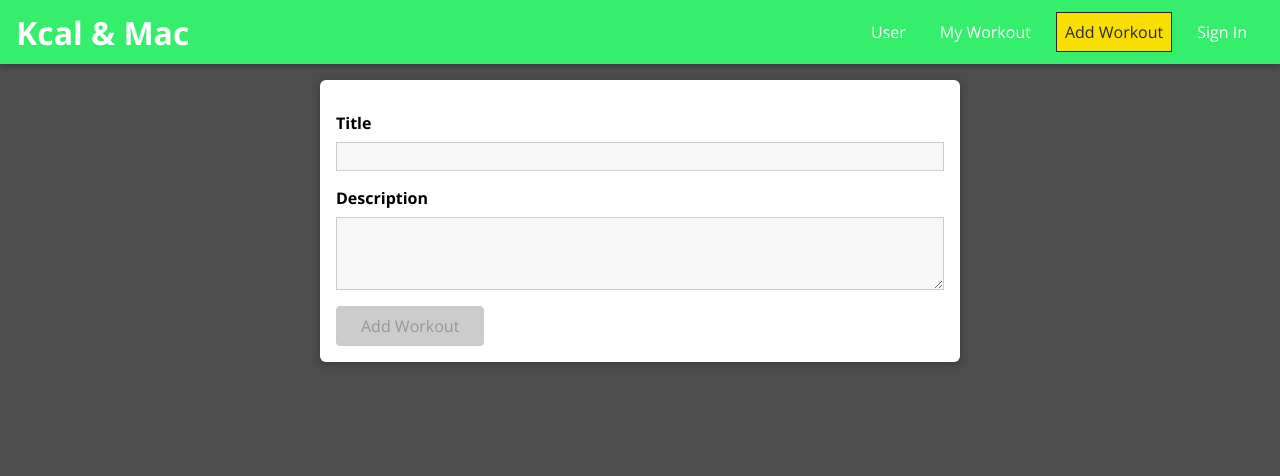
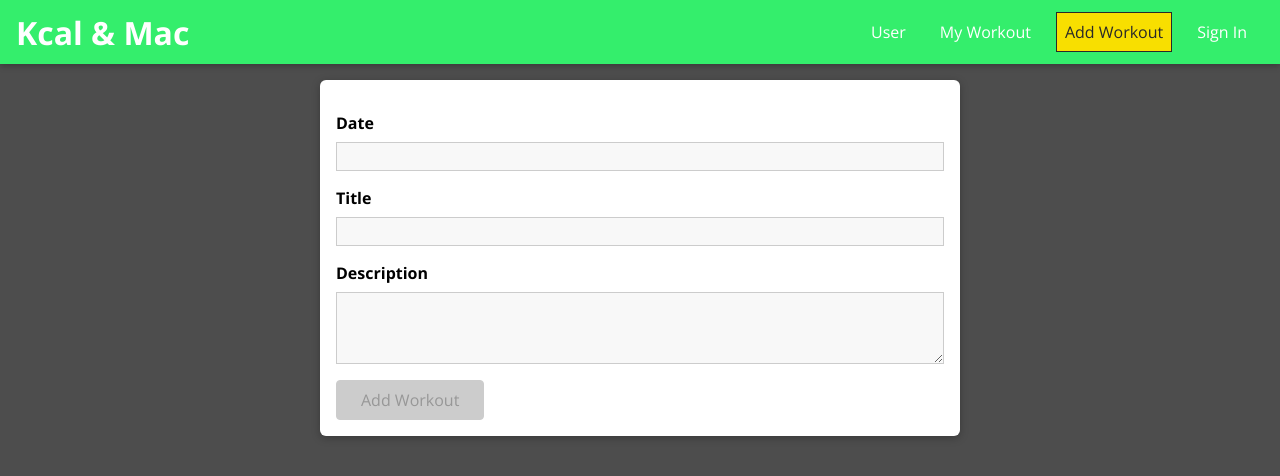
Before and after one commit to guptaSiddhant-JS/kcalandmac-community, a React (Create React App) app: page /workout/new in a window 1280 px wide. Shown: the top 476 px of the page. Built offline with nearby package versions, Linux system fonts and the light colour scheme.

Commit message:
Added the Submition Handler

```diff
--- a/src/workout/pages/NewWorkout/NewWorkout.js
+++ b/src/workout/pages/NewWorkout/NewWorkout.js
@@ -48,9 +48,21 @@ const NewWorkout = props =>{
     inputId:id
   });
   } , []);
+  const workoutSubmitHandler = event =>{
+    event.preventDefault();
+    console.log(formState.inputs); //send this to back end
+  }
+  return (
+      <form className='workout-form' onSubmit={workoutSubmitHandler}>
+          <Input
+            id='date'
+            element='input'
+            type='text'
+            label='Date'
+            validators={[VALIDATOR_REQUIRE()]}
+            errorText='Please enter a valid title'
+            onInput={inputHandler} />
 
-  return (
-      <form className='workout-form'>
           <Input
             id='title'
             element='input'
```
